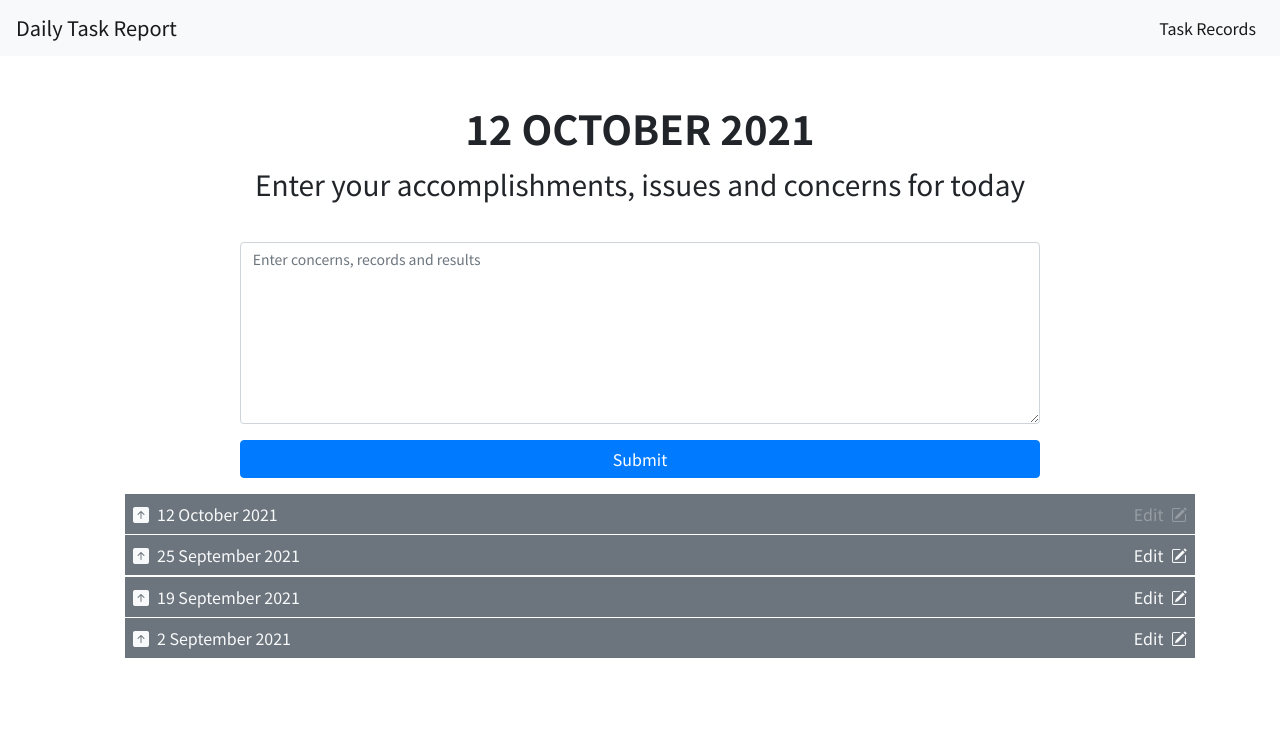
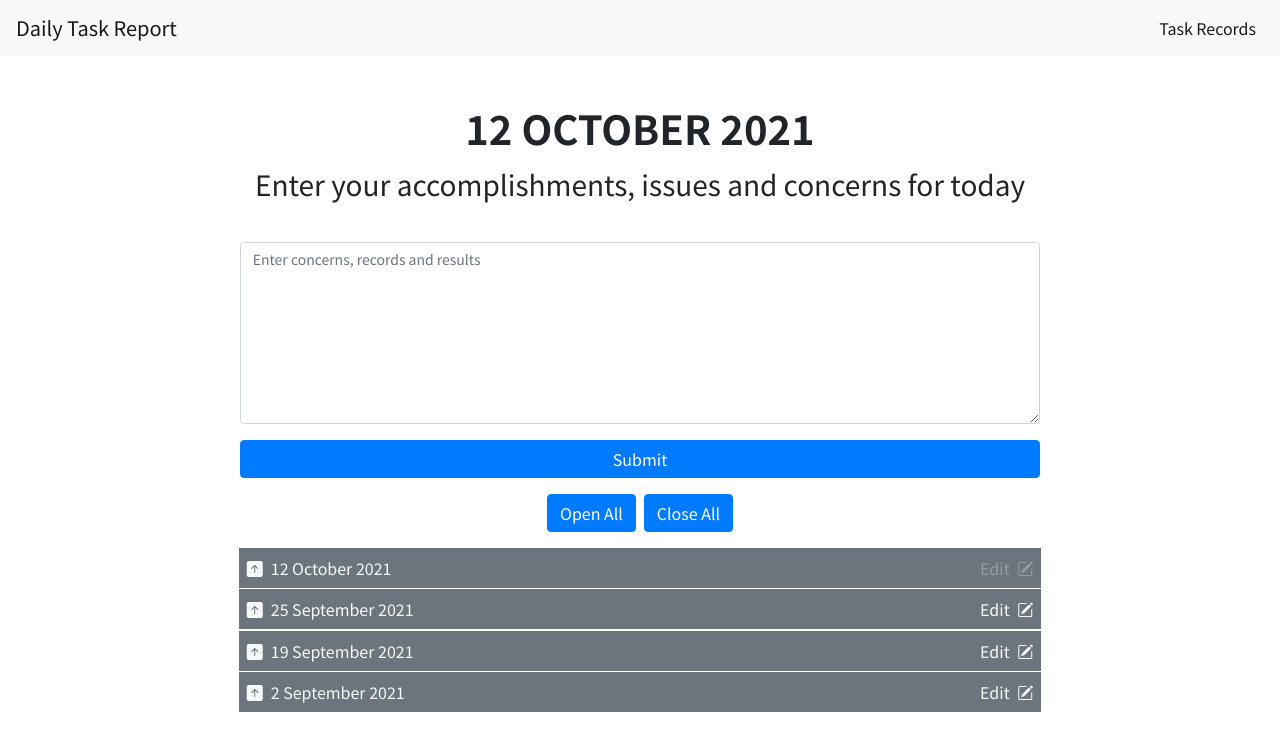
Before and after one commit to TransistorSmoke/daily-task-report, an Angular app: page / in a window 1280 px wide. Shown: the top 750 px of the page. Built offline with nearby package versions, Linux system fonts and the light colour scheme.

Commit message:
added new button component

```diff
--- a/src/app/app.module.ts
+++ b/src/app/app.module.ts
@@ -8,6 +8,7 @@ import { ReactiveFormsModule } from '@angular/forms';
 import { RecordsGroupComponent } from './records/records-group/records-group.component';
 import { EntryComponent } from './records/entry/entry.component';
 import { FormDirective } from './form/form.directive';
+import { ButtonComponent } from './button/button.component';
 
 @NgModule({
   declarations: [
@@ -16,7 +17,8 @@ import { FormDirective } from './form/form.directive';
     NavigationComponent,
     RecordsGroupComponent,
     EntryComponent,
-    FormDirective
+    FormDirective,
+    ButtonComponent
   ],
   imports: [
     BrowserModule,
--- /dev/null
+++ b/src/app/button/button.component.html
@@ -0,0 +1 @@
+<button type="button" class="btn btn-primary mx-1" >{{ buttonName }}</button>
--- /dev/null
+++ b/src/app/button/button.component.ts
@@ -0,0 +1,16 @@
+import { Component, OnInit, Input } from '@angular/core';
+
+@Component({
+  selector: 'app-button',
+  templateUrl: './button.component.html',
+  styleUrls: ['./button.component.scss']
+})
+export class ButtonComponent implements OnInit {
+  @Input() buttonName!: string;
+
+  constructor() { }
+
+  ngOnInit(): void {
+  }
+
+}
--- a/src/app/records/records-group/records-group.component.html
+++ b/src/app/records/records-group/records-group.component.html
@@ -3,7 +3,13 @@
 		(onEntryEmit)="receiveEmittedEntryHandler($event)">
 	</app-form>
 
-	<ul class="records-entries-list">
+	<div class="text-center mb-3">
+		<app-button [buttonName]="'Open All'"></app-button>
+		<app-button [buttonName]="'Close All'"></app-button>
+	</div>
+
+	<div class="d-flex justify-content-center flex-column col-md-9 mx-auto">
+		<ul class="records-entries-list px-0">
 			<li class="entry-list-item" *ngFor="let entry of arrayEntries; let entryIndex = index" >
 				<app-entry
 					[singleRecordEntry]="entry"
@@ -12,3 +18,5 @@
 			</li>
 		</ul>
 	</div>
+
+</div>
```
Also changed, not shown: src/app/button/button.component.scss (added), 1 other file (tests, documents, lock files or other folders). Lines whose indentation alone changed are shown as unchanged.
